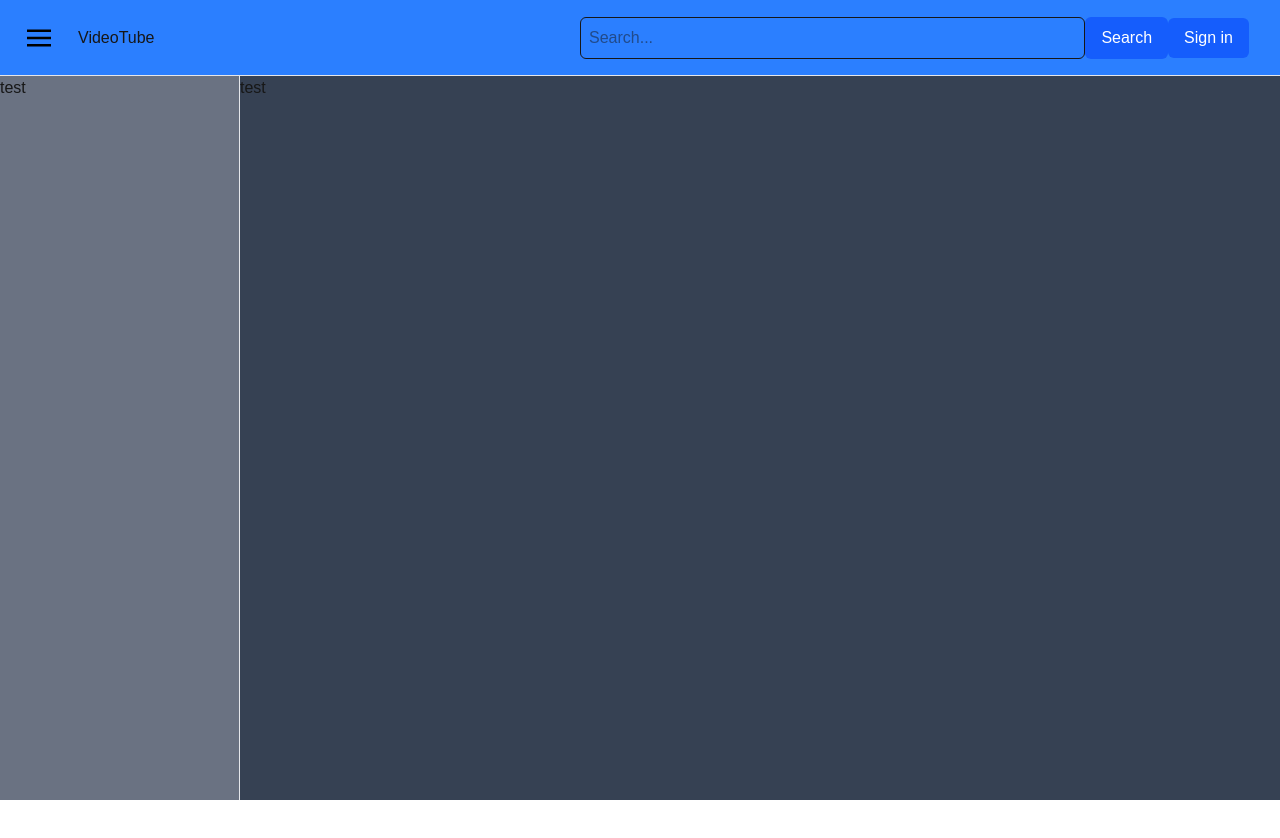
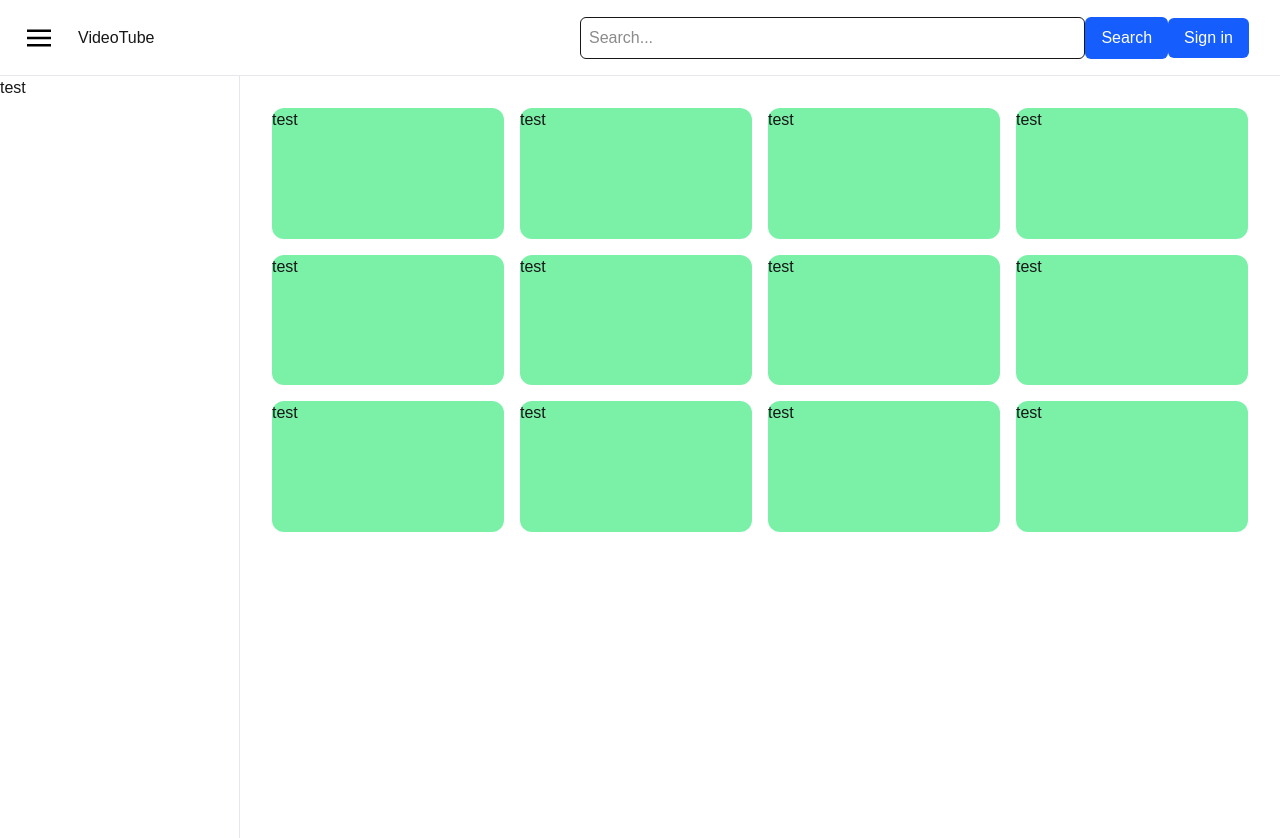
Before and after one commit to joelfrancis8900/Video-Tube, a Next.js app: page / in a window 1280 px wide. Shown: the top 838 px of the page. Before the commit the page ends 800 px from the top, so only its background shows below. Built offline with nearby package versions, Linux system fonts and the light colour scheme.

Commit message:
Update March 6 2026 11:46am

```diff
--- a/src/app/components/aside.tsx
+++ b/src/app/components/aside.tsx
@@ -1,9 +1,14 @@
 import Image from 'next/image';
 
-export default function Header() {
+export default function Aside() {
     return (
 
-        <aside className="w-[240px] bg-gray-500 shrink-0 border-r border-gray-200">test</aside>
+        <aside className="w-[240px] bg-white shrink-0 border-r border-gray-200">test</aside>
 
     );
 }
+
+
+
+
+// bg-gray-500
--- /dev/null
+++ b/src/app/components/grid-item.tsx
@@ -0,0 +1,18 @@
+import Image from 'next/image';
+
+
+export default function GridItem() {
+    return (
+
+        <div className="bg-green-300 aspect-video rounded-xl">test</div>
+
+
+    );
+}
+
+// Replace code above with this
+
+{/* <div>
+    <GridItemVideo />
+    <GridItemDetails />
+</div> */}
--- a/src/app/components/header.tsx
+++ b/src/app/components/header.tsx
@@ -3,7 +3,7 @@ import Image from 'next/image';
 export default function Header() {
     return (
 
-        <header className="bg-blue-500 h-[76px] pl-[27px] pr-[31px] w-full shrink-0 border-b border-gray-200 flex flex-row items-center">
+        <header className="bg-white h-[76px] pl-[27px] pr-[31px] w-full shrink-0 border-b border-gray-200 flex flex-row items-center">
             {/* Group 1: Logo & Menu */}
             <div className="flex flex-row basis-[632px] shrink">
                 <Image
@@ -37,3 +37,6 @@ export default function Header() {
 
     );
 }
+
+
+// bg-blue-500
--- a/src/app/components/main.tsx
+++ b/src/app/components/main.tsx
@@ -1,14 +1,33 @@
-
+import GridItem from "./grid-item"
 
 
 
 
 import Image from 'next/image';
 
-export default function Header() {
+export default function Main() {
     return (
 
-        <main className="flex-1 bg-gray-700">test</main>
+        <main className="flex-1 bg-white pl-[32px] pr-[32px] pt-[32px] grid gap-[16px] grid-cols-4  h-[200vh] grid-rows-[repeat(3,minmax(100px,auto))] content-start">
+            <GridItem />
+            <GridItem />
+            <GridItem />
+            <GridItem />
+
+            <GridItem />
+            <GridItem />
+            <GridItem />
+            <GridItem />
+
+            <GridItem />
+            <GridItem />
+            <GridItem />
+            <GridItem />
+
+        </main>
 
     );
 }
+
+
+// bg-gray-700
--- a/src/app/page.tsx
+++ b/src/app/page.tsx
@@ -3,6 +3,7 @@ import Image from 'next/image';
 import Header from './components/header';
 import Aside from "./components/aside"
 import Main from "./components/main"
+
 export default function Home() {
   return (
 
```
Also changed, not shown: src/app/components/grid-item-details.tsx (added), src/app/components/grid-item-video.tsx (added).
